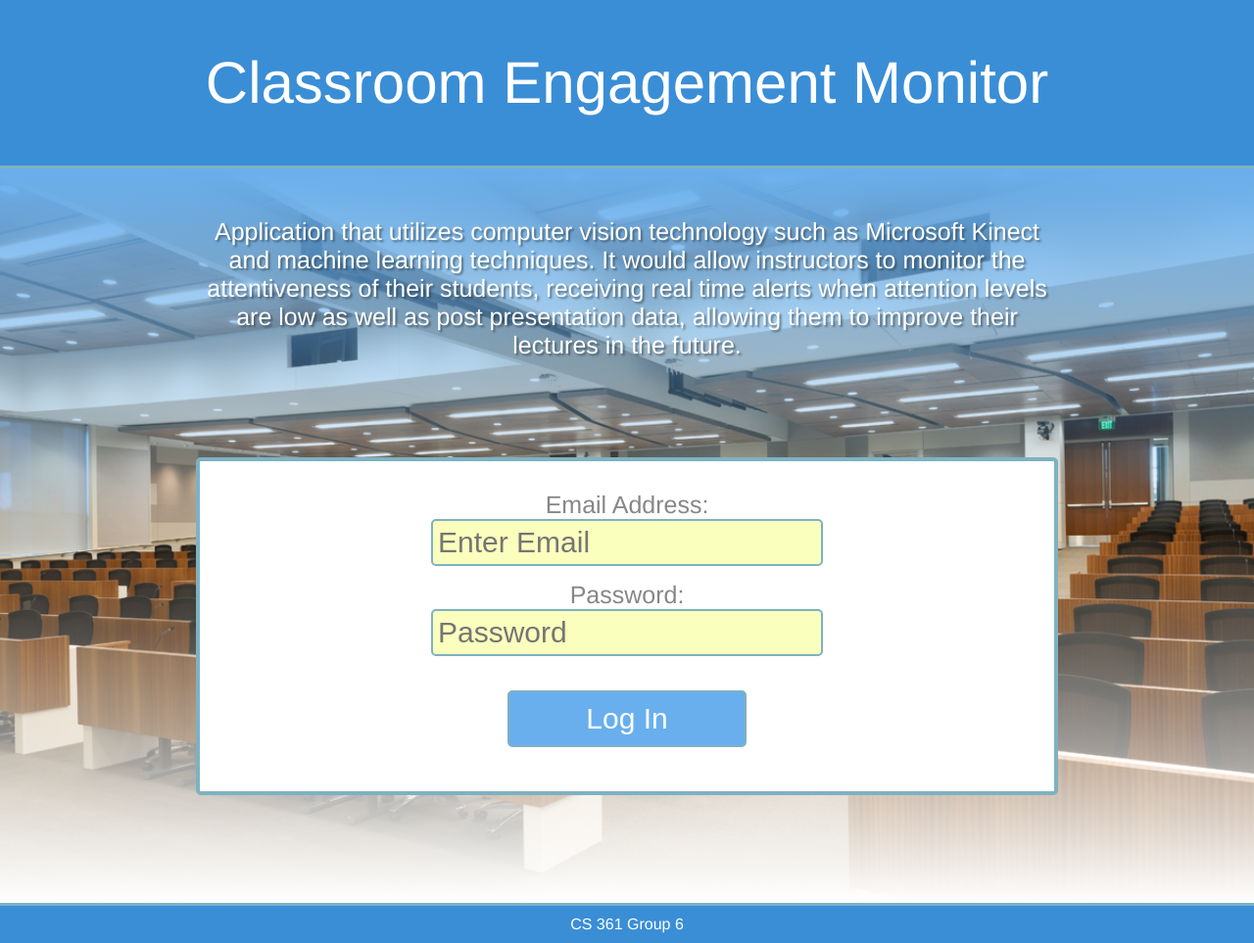
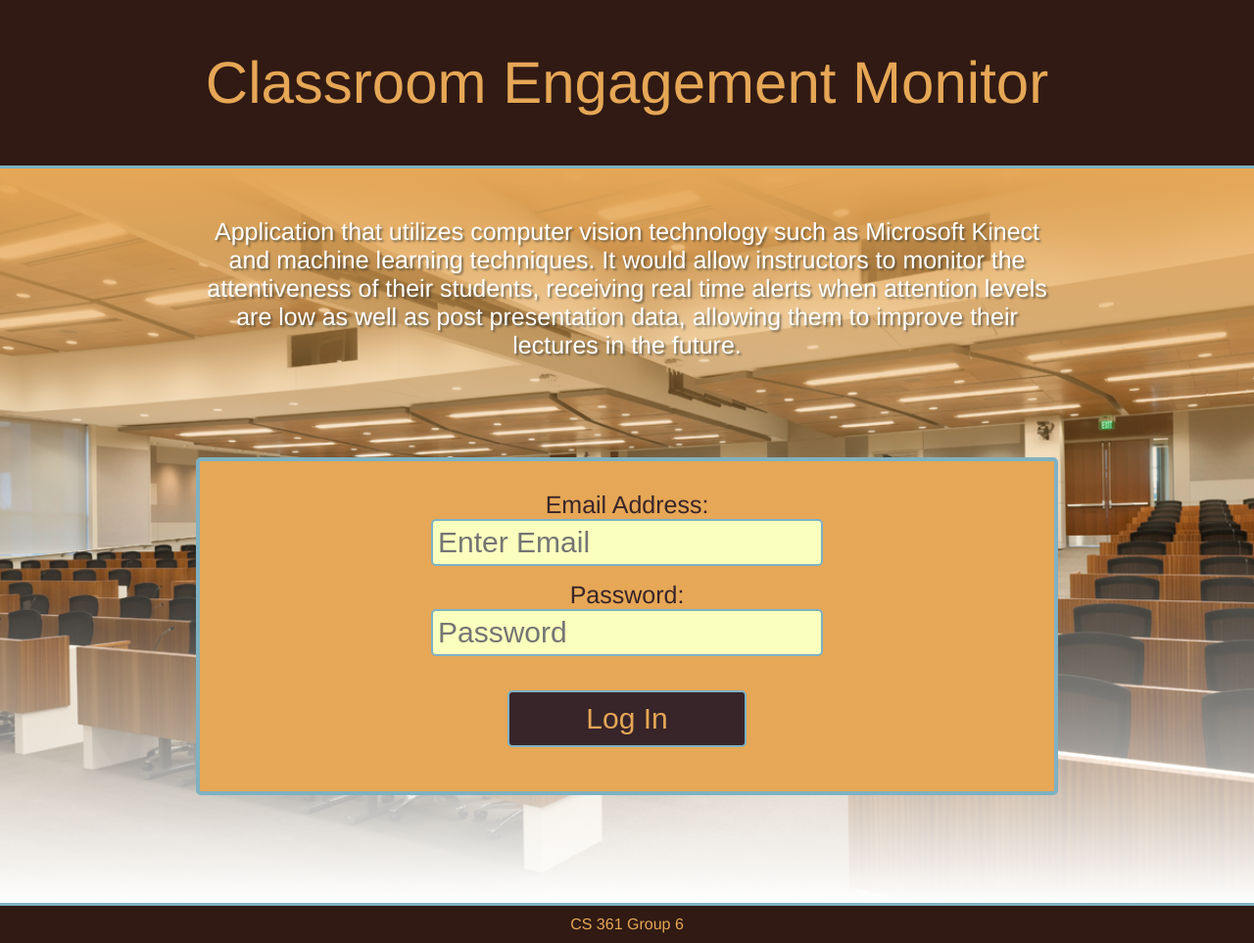
Before and after one commit to atkinske/atkinske.github.io, a website: page index.html in a window 1280 px wide. Shown: the whole page at 98% size. Drawn offline with Linux system fonts and the light colour scheme.

Commit message:
color change
changes to match the design of the menu

```diff
--- a/main.css
+++ b/main.css
@@ -29,11 +29,12 @@ header
 {
 	text-align: center;
 	padding: 50px 0px;
-	background-color: #3a8ed6;
+	background-color: #301A13;
 	border-bottom: 3px solid #7EB1C2;
 }
 header h1
 {
+	color:#E6A756;
 	font-size: 60px;
 }
 
@@ -42,7 +43,7 @@ header h1
 section
 {
 	background:
-		linear-gradient(#69afed, transparent 50%),
+		linear-gradient(#E6A756, transparent 50%),
 		linear-gradient(to top, #fff, transparent 50%),
 		url('school.jpg') center no-repeat;
 	background-size:cover;
@@ -58,12 +59,12 @@ section p
 section form
 {
 	font-size: 25px;
-	background-color: white;
+	background-color: #E6A756;
 	border: 4px solid #7EB1C2;
 	border-radius: 5px;
 	padding: 30px;
 	margin: 100px 0px;
-	color: #878787;
+	color: #382529;
 }
 section form input
 {
@@ -78,14 +79,14 @@ section form input
 {
 	padding: 10px;
 	width: 30%;
-	color: white;
+	color:#E6A756;
 	margin-top:20px;
-	background-color: #69afed;
+	background-color: #382529;
 }
 #validate:hover
 {
 	cursor: pointer;
-	background: #3a8ed6;
+	background: #6C5E5A;
 	-webkit-transition: background 300ms;
 	-moz-transition: background 300ms;
 	transition: background 300ms;
@@ -100,7 +101,8 @@ section form input
 /* footer styles */
 footer
 {
-	background-color: #3a8ed6;
+	color:#E6A756;
+	background-color: #301A13;
 	border-top: 3px solid #7EB1C2;
 	padding: 10px 0px;
 }
```
